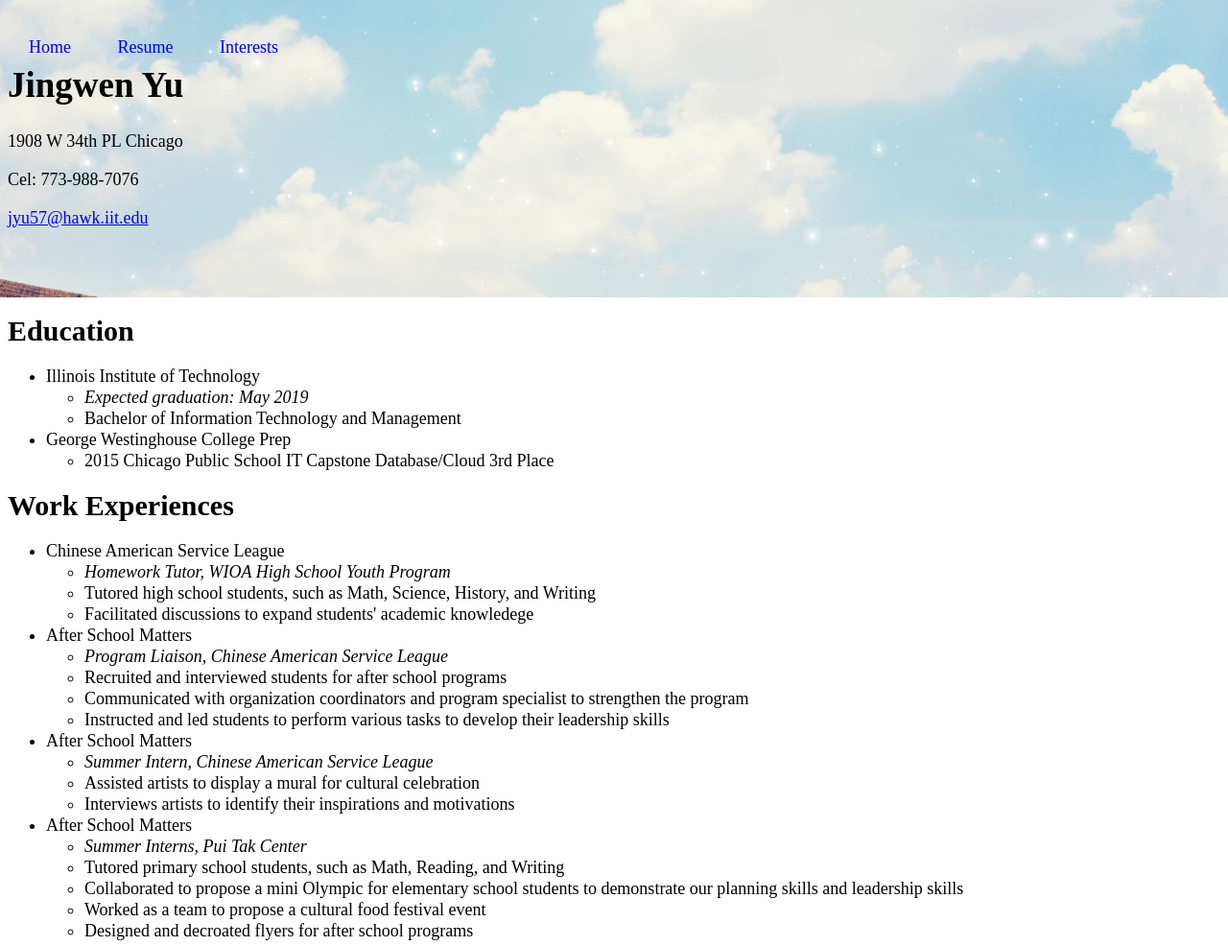
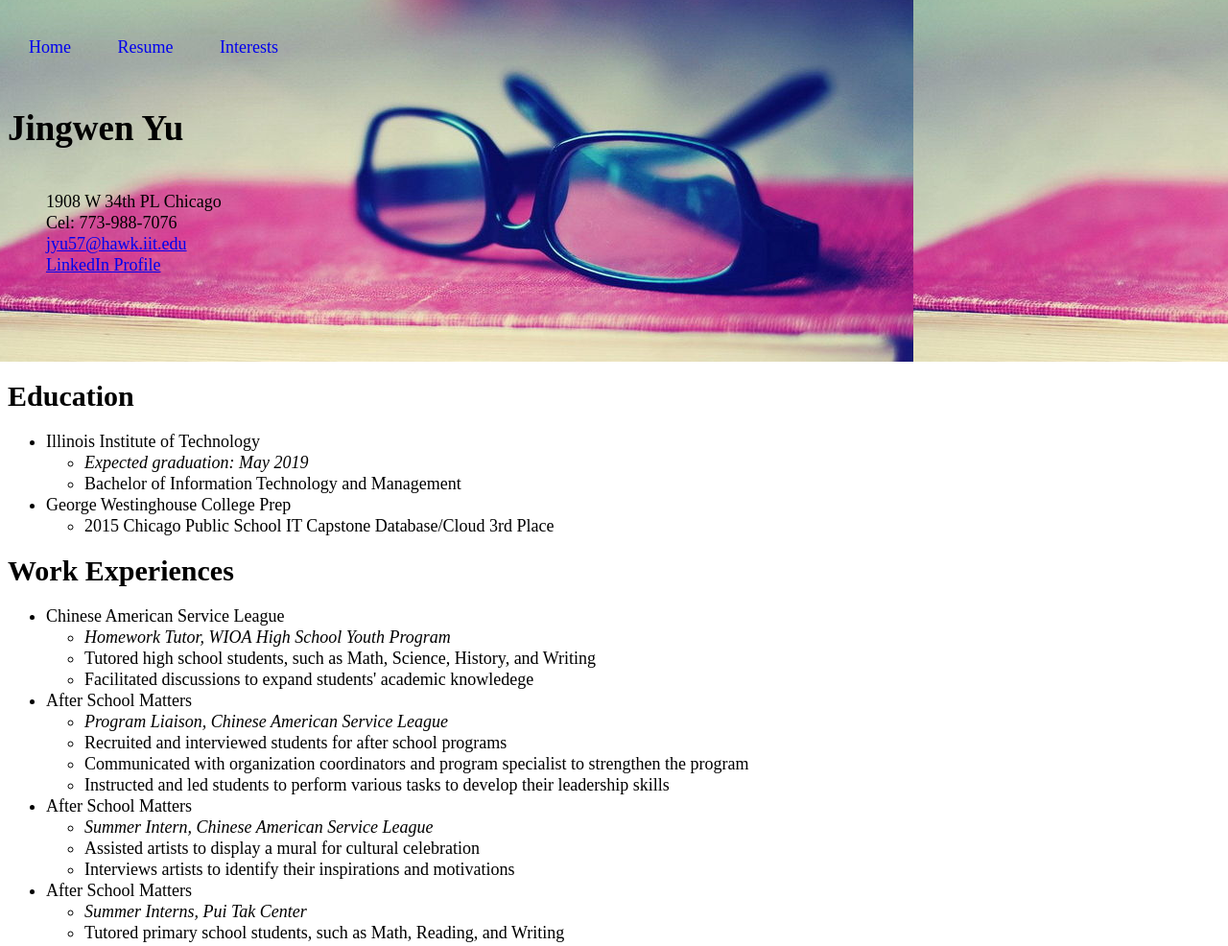
Before and after one commit to jingwenyu/Project2, a plain HTML site: page resume.html in a window 1280 px wide. Shown: the top 986 px of the page at 96% size. Drawn offline with Linux system fonts and the light colour scheme.

Commit message:
Added contacts class

```diff
--- a/css/screen.css
+++ b/css/screen.css
@@ -35,6 +35,12 @@ footer {
 .home{
   font-size: 2.778em; /*50px/18px*/
 }
+
+.name{
+  padding-top: 1.222em;
+  padding-bottom: 0.5em;
+}
+
 
 /* ===== LAYOUT STYLES ===== */
 header{
@@ -107,6 +113,15 @@ figcaption{
   margin:0.5em;
 }
 
+.contact li{
+  display: block;
+  text-decoration: none;
+}
+
+.h-card{
+   background: url(../images/resume.jpg);
+}
+
 /* ===== STATE STYLES ===== */
 @media screen and (min-width: 20em) {
  #content {
--- a/resume.html
+++ b/resume.html
@@ -15,10 +15,13 @@
       </ul>
     </nav>
     <header class="h-card" id="header">
-    <h1 class="name">Jingwen Yu</h1>
-    <p>1908 W 34th PL Chicago</p>
-    <p>Cel: 773-988-7076</p>
-    <a class="u-email" href ="mailto:jyu57@hawk.iit.edu">jyu57@hawk.iit.edu</a>
+      <h1 class="name">Jingwen Yu</h1>
+        <ul class="contact">
+         <li>1908 W 34th PL Chicago</li>
+         <li>Cel: 773-988-7076</li>
+         <li><a class="u-email" href ="mailto:jyu57@hawk.iit.edu">jyu57@hawk.iit.edu</a></li>
+         <li><a class="linkedIn" href ="https://www.linkedin.com/in/jingwen-yu-4017b56b">LinkedIn Profile</a></li>
+        </ul>
     </header>
     <section>
       <h2>Education</h2>
```
Also changed, not shown: images/background.jpg (deleted), images/resume.jpg (added).
